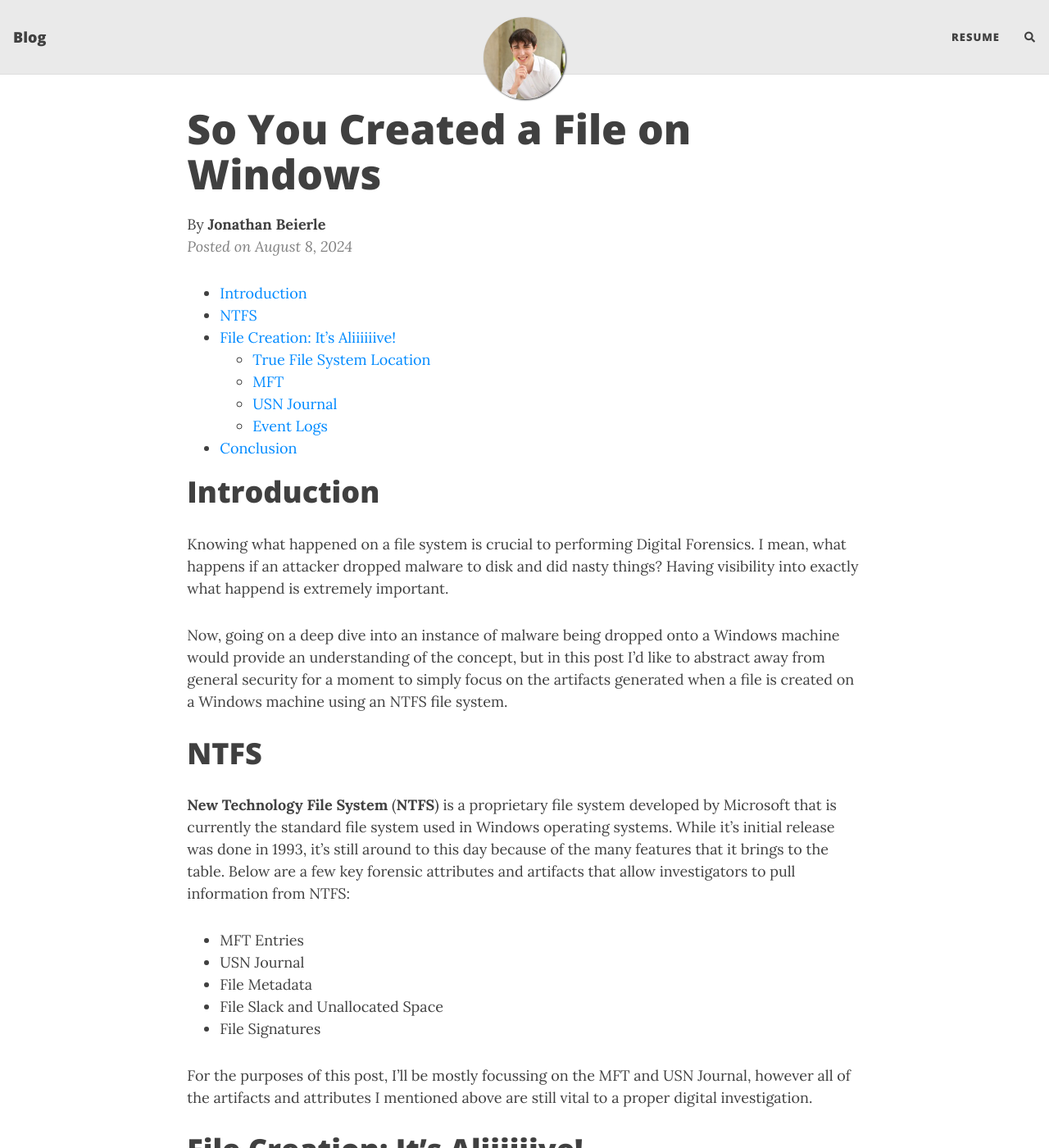
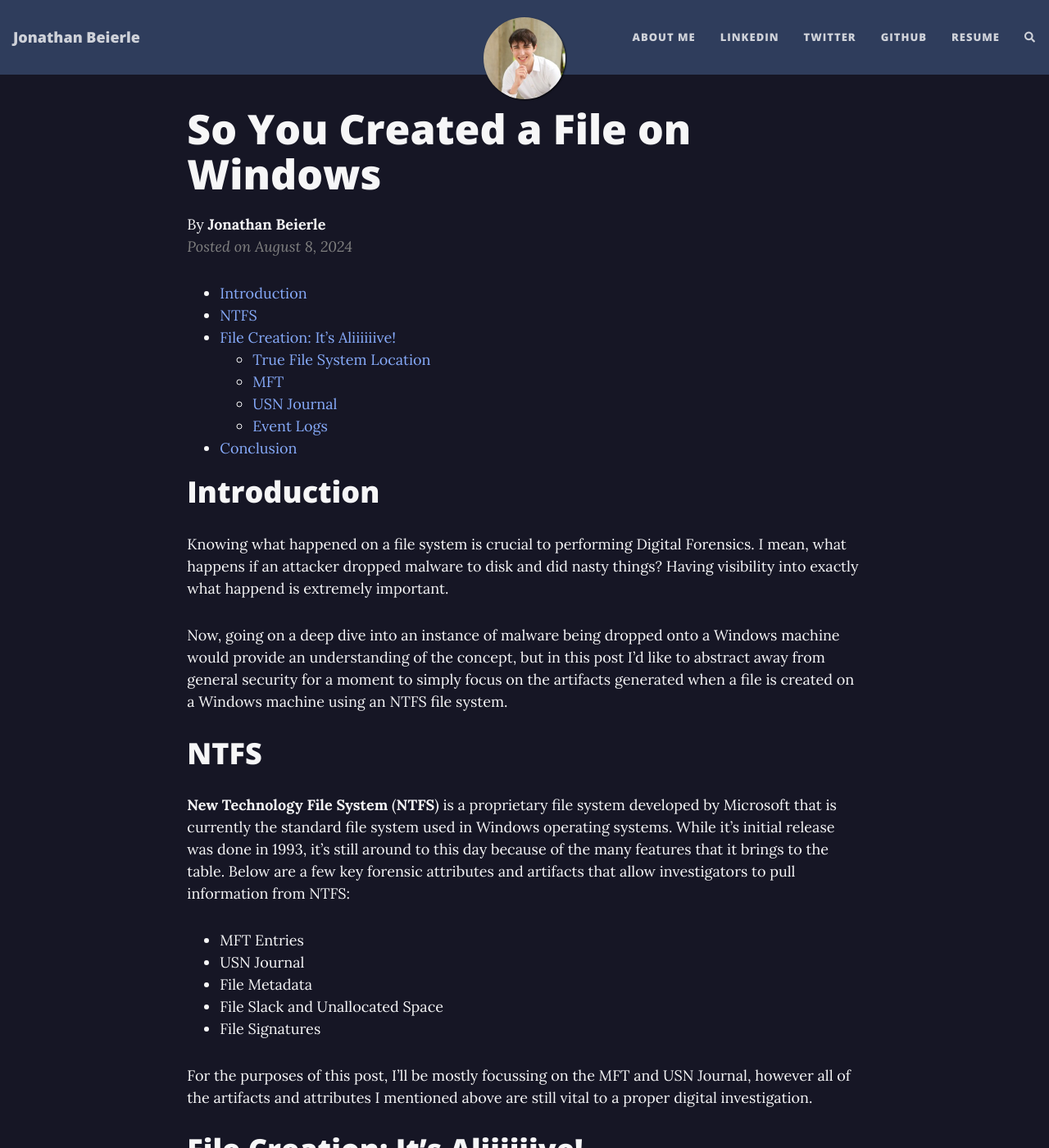
Before and after one commit to HullaBrian/Personal-Website, a Jekyll site: the page built from _posts/2024-08-08-So-You-Created-a-File-on-Windows.md, in a window 1280 px wide and 1400 px high. Shown: the whole window at 82% size. Built offline with Jekyll 4.4.1, drawn with Linux system fonts in a browser that asks for light colours; nearby versions of some CDN libraries; comment, search, counter and statistics services are not loaded; part of the change alters nothing that is shown.

```diff
--- a/_config.yml
+++ b/_config.yml
@@ -10,7 +10,7 @@
 ############################
 
 # Name of website
-title: Blog
+title: Jonathan Beierle
 
 # Your name to show in the footer
 author: Jonathan Beierle
@@ -20,11 +20,11 @@ author: Jonathan Beierle
 ###############################################
 
 navbar-links:
+  About Me: "about-me"
+  LinkedIn: "https://linkedin.com/in/Jonathan-Beierle"
+  Twitter: "https://x.com/hullabrian"
+  Github: "https://github.com/HullaBrian"
   Resume: "assets/Resume-REDACTED.pdf"
-#  Resources:
-#    - Beautiful Jekyll: "https://beautifuljekyll.com"
-#    - Learn markdown: "https://www.markdowntutorial.com/"
-#  Author's home: "https://deanattali.com"
 
 ################
 # --- Logo --- #
@@ -50,7 +50,6 @@ round-avatar: true
 # You can change the order that they show up on the page by changing the order here.
 # Uncomment the links you want to show and add your information to each one.
 social-network-links:
-  email: "jonathan@beierle.win"
   github: hullabrian
   twitter: hullabrian
 #  medium: yourname
@@ -124,17 +123,17 @@ navbar-var-length: false
 
 # Personalize the colours in your website. Colour values can be any valid CSS colour
 
-navbar-col: "#EAEAEA"
-navbar-text-col: "#404040"
-navbar-border-col: "#DDDDDD"
-page-col: "#FFFFFF"
-text-col: "#404040"
-link-col: "#008AFF"
-hover-col: "#0085A1"
-footer-col: "#EAEAEA"
-footer-text-col: "#777777"
-footer-link-col: "#404040"
-footer-hover-col: "#0085A1"
+page-col: "#161625"
+text-col: "#F6F6F7"
+link-col: "#86AAF9"
+hover-col: "#FFFFFF"
+navbar-col: "#2F3D5C"
+navbar-text-col: "#CFD2D9"
+navbar-border-col: "#2F3D5C"
+footer-col: "#2F3D5C"
+footer-text-col: "#CFD2D9"
+footer-link-col: "#FFFFFF"
+footer-hover-col: "#FFFFFF"
 
 # Alternatively, the navbar, footer, and page background can be set to an image
 # instead of colour
```
Also changed, not shown: about-me.md (added).
